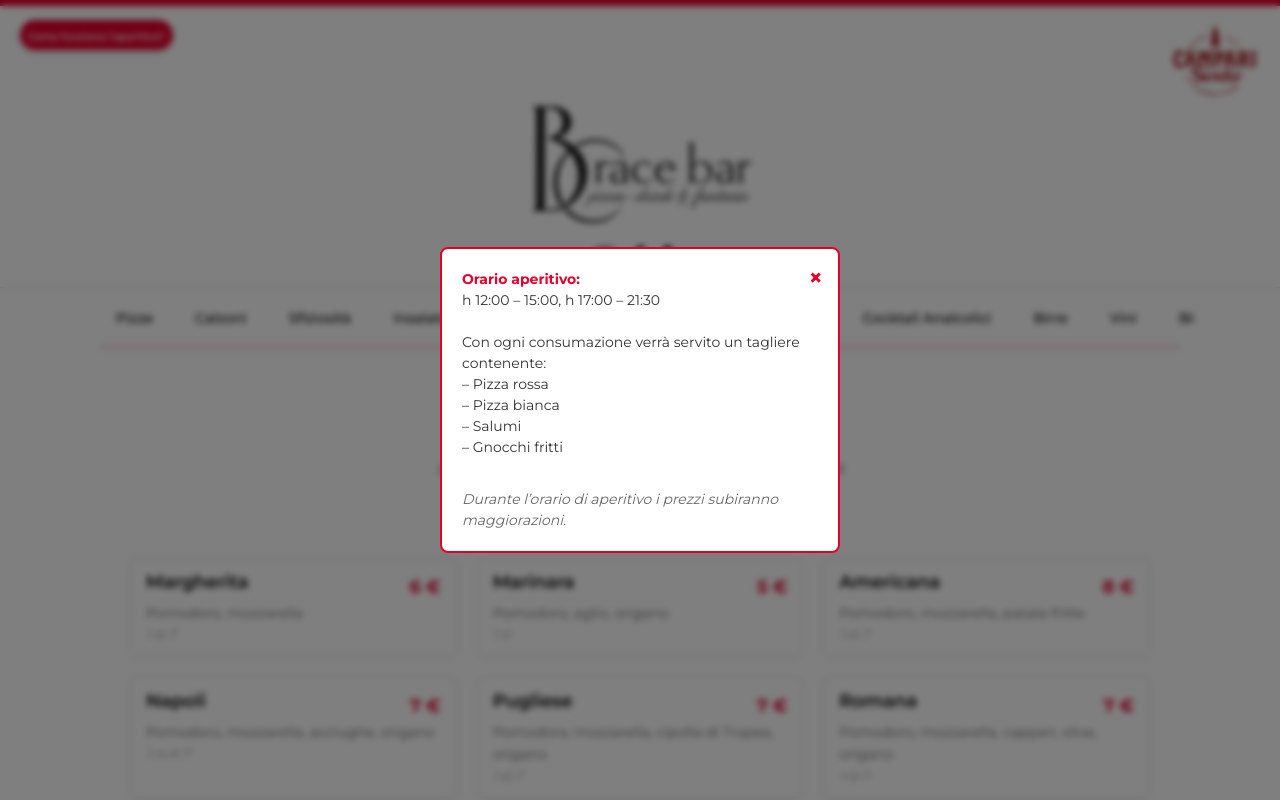
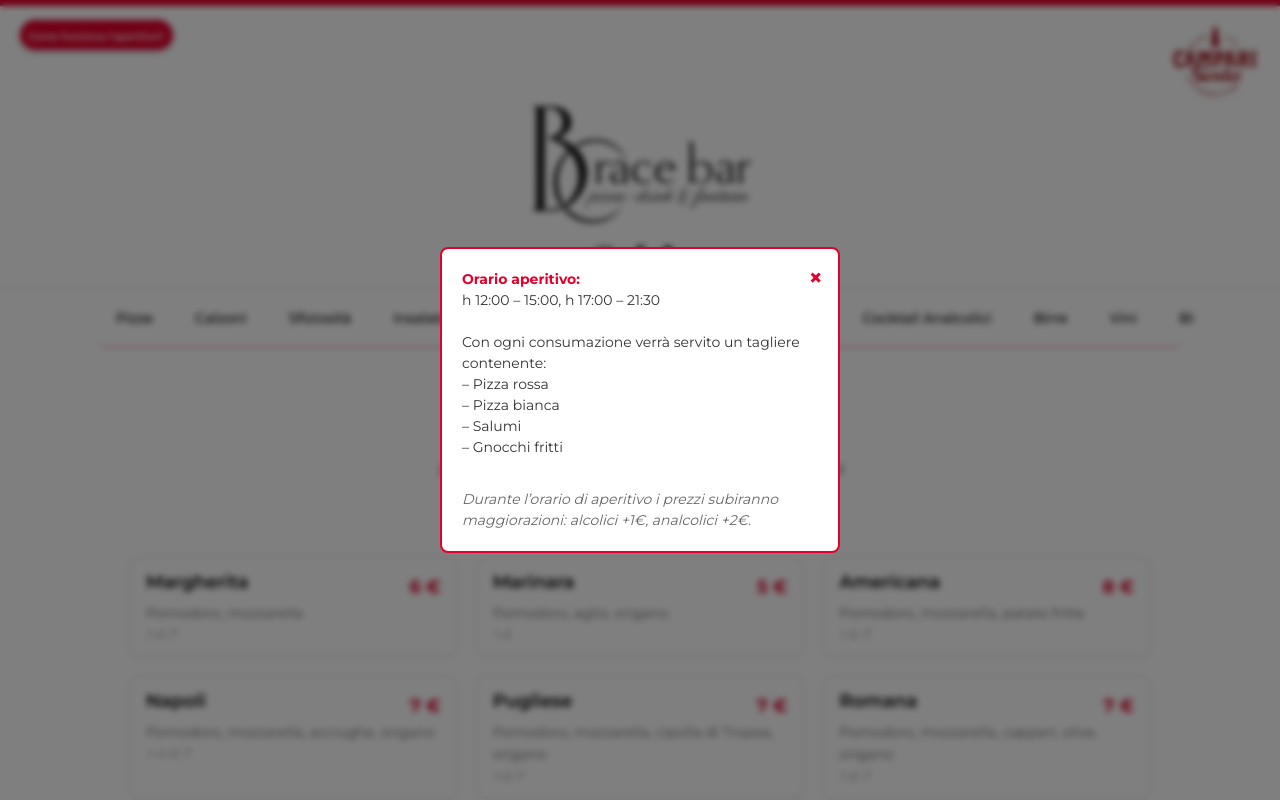
Before and after one commit to Nicolo44257/Brace-Bar-Men-, a plain HTML site: page index.html in a window 1280 px wide. Both pictures are taken after a click on the element "Come funziona l'aperitivo?". Shown: the top 800 px of the page. Drawn offline with Linux system fonts and the light colour scheme.

Commit message:
Update index.html

```diff
--- a/index.html
+++ b/index.html
@@ -30,7 +30,7 @@
         – Salumi<br>
         – Gnocchi fritti<br><br>
 
-        <em>Durante l’orario di aperitivo i prezzi subiranno maggiorazioni.</em>
+        <em>Durante l’orario di aperitivo i prezzi subiranno maggiorazioni: alcolici +1€, analcolici +2€.</em>
       </p>
     </div>
   </div>
```
